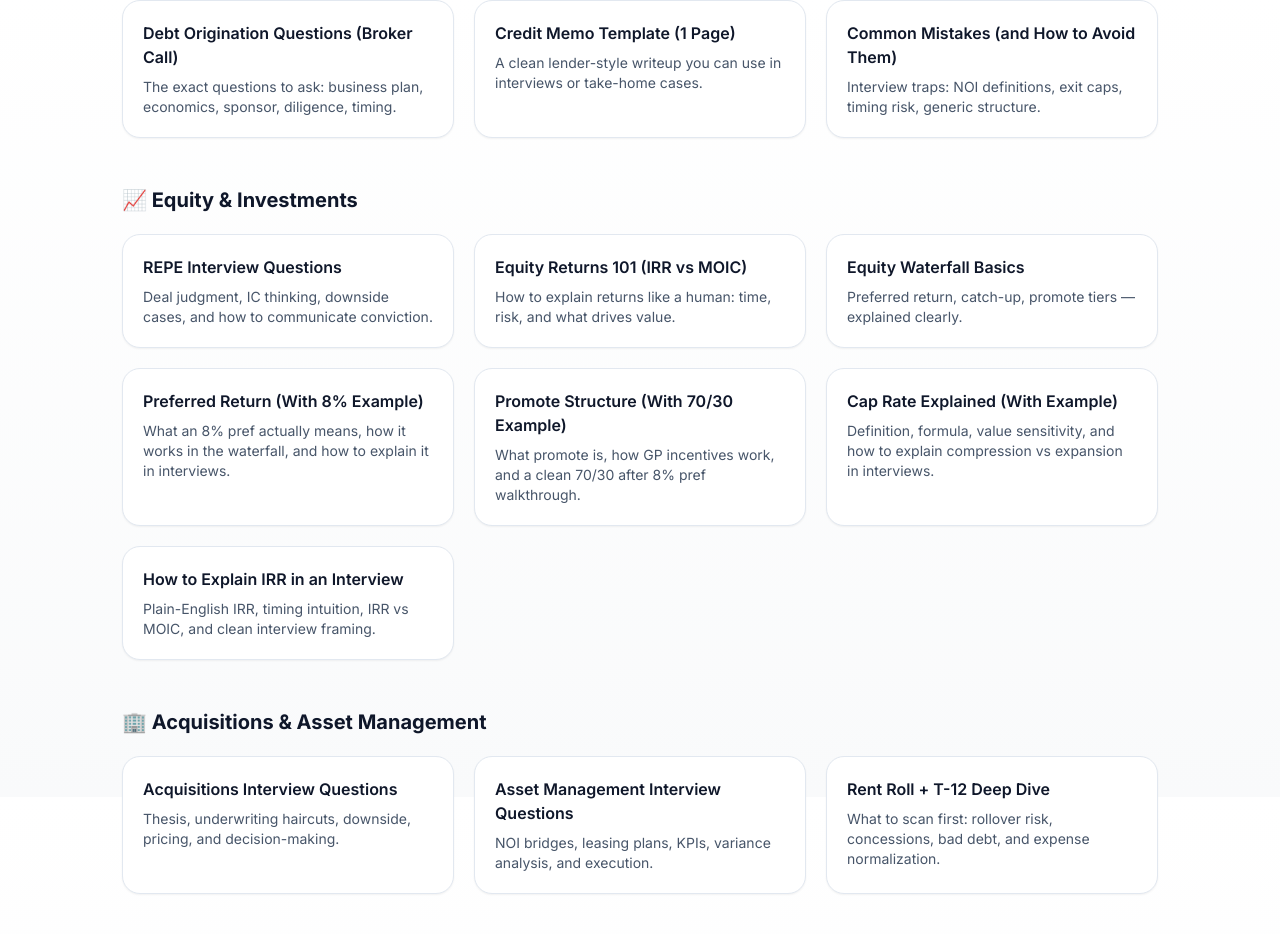
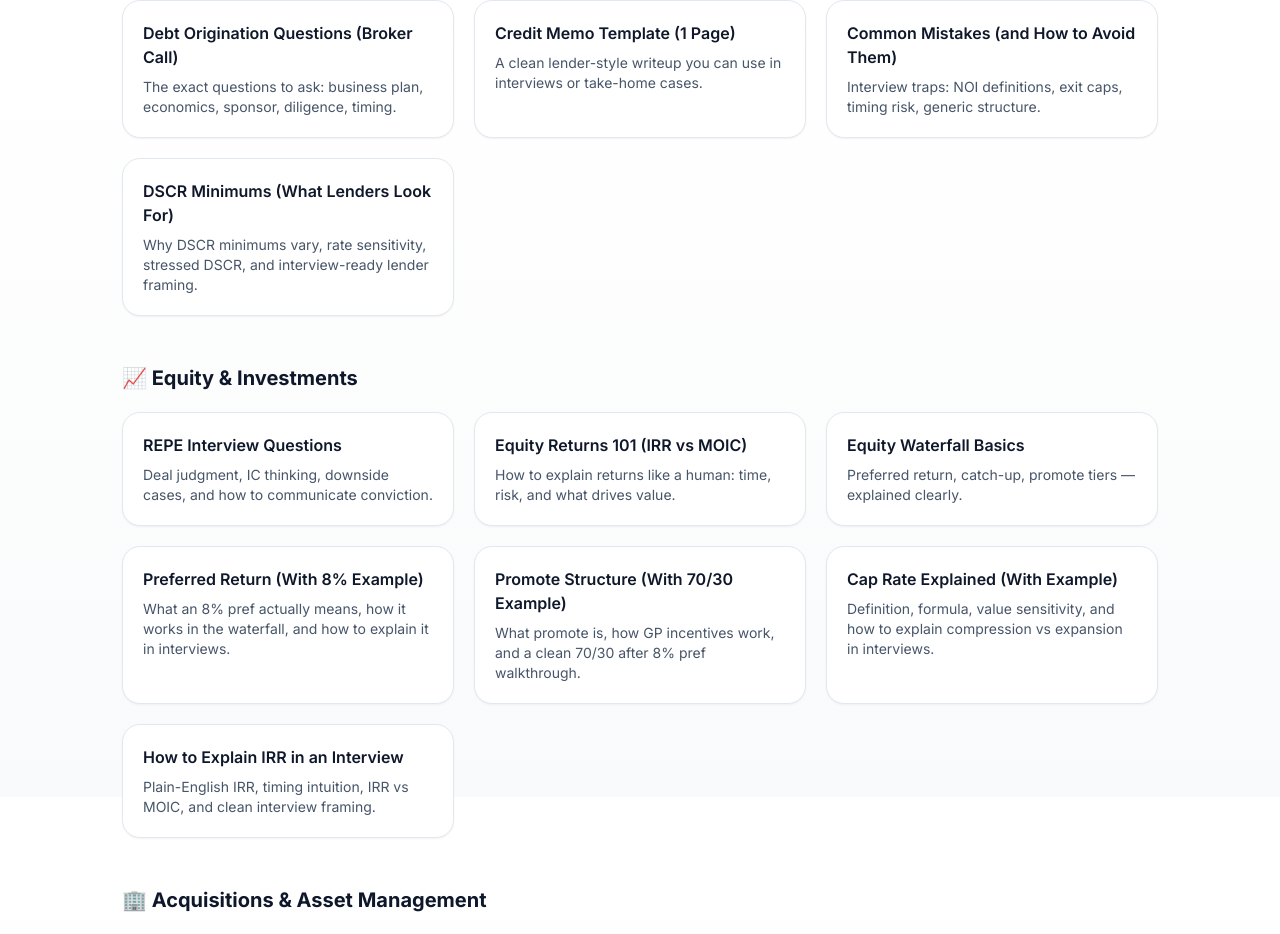
Before and after one commit to gdsatherlie/hirecre, a Next.js app: page /interview-prep/sitemap in a window 1280 px wide. Shown: the part 803-1737 px from the top of the page. Built offline with nearby package versions, Linux system fonts and the light colour scheme; no server answers.

Commit message:
Update page.tsx _ add dscr min

```diff
--- a/app/interview-prep/sitemap/page.tsx
+++ b/app/interview-prep/sitemap/page.tsx
@@ -73,6 +73,11 @@ const DEBT: LinkItem[] = [
     description: "Interview traps: NOI definitions, exit caps, timing risk, generic structure.",
     href: "/interview-prep/common-mistakes",
   },
+  {
+  title: "DSCR Minimums (What Lenders Look For)",
+  description: "Why DSCR minimums vary, rate sensitivity, stressed DSCR, and interview-ready lender framing.",
+  href: "/interview-prep/dscr-minimums",
+},
 ];
 
 const EQUITY: LinkItem[] = [
```
